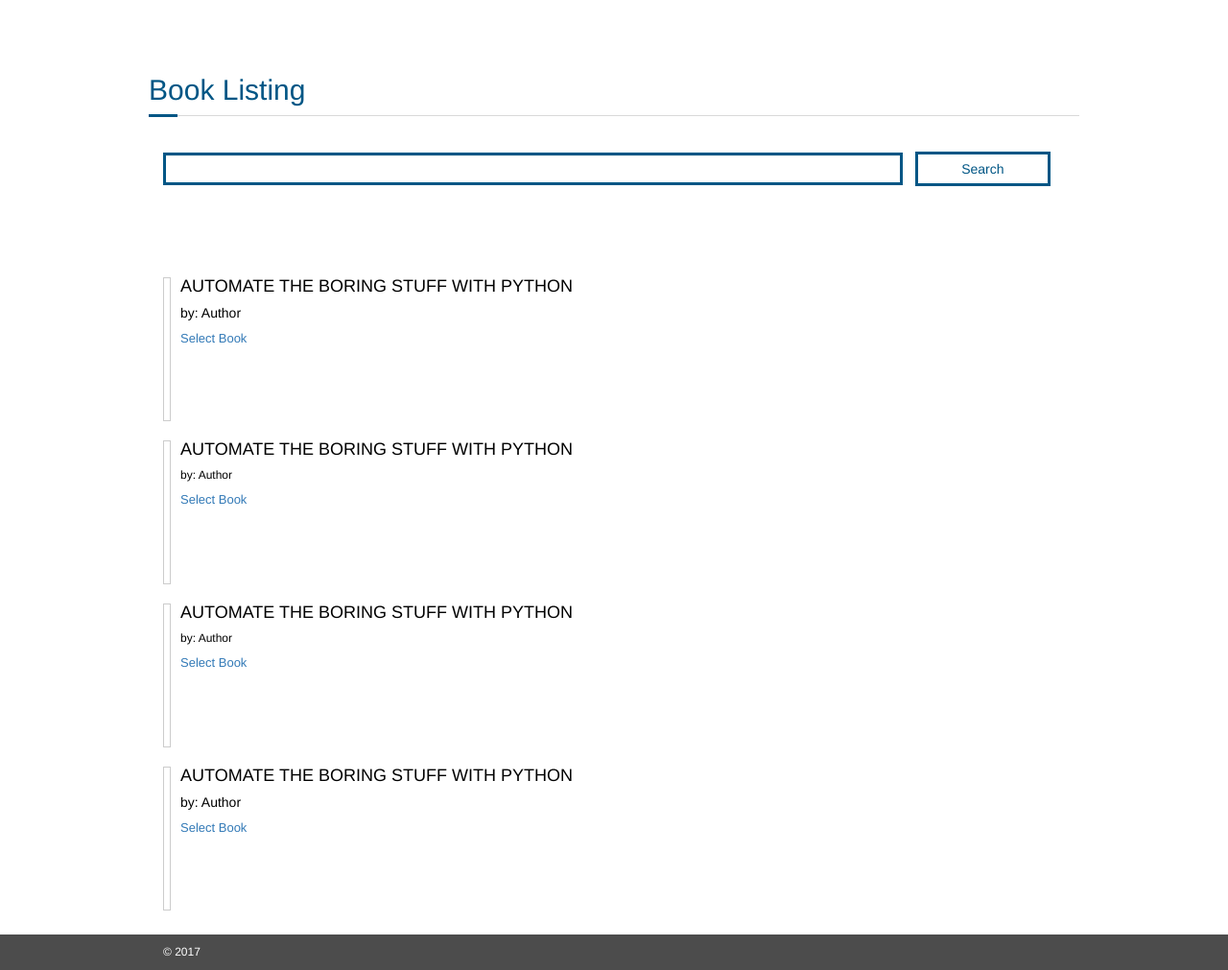
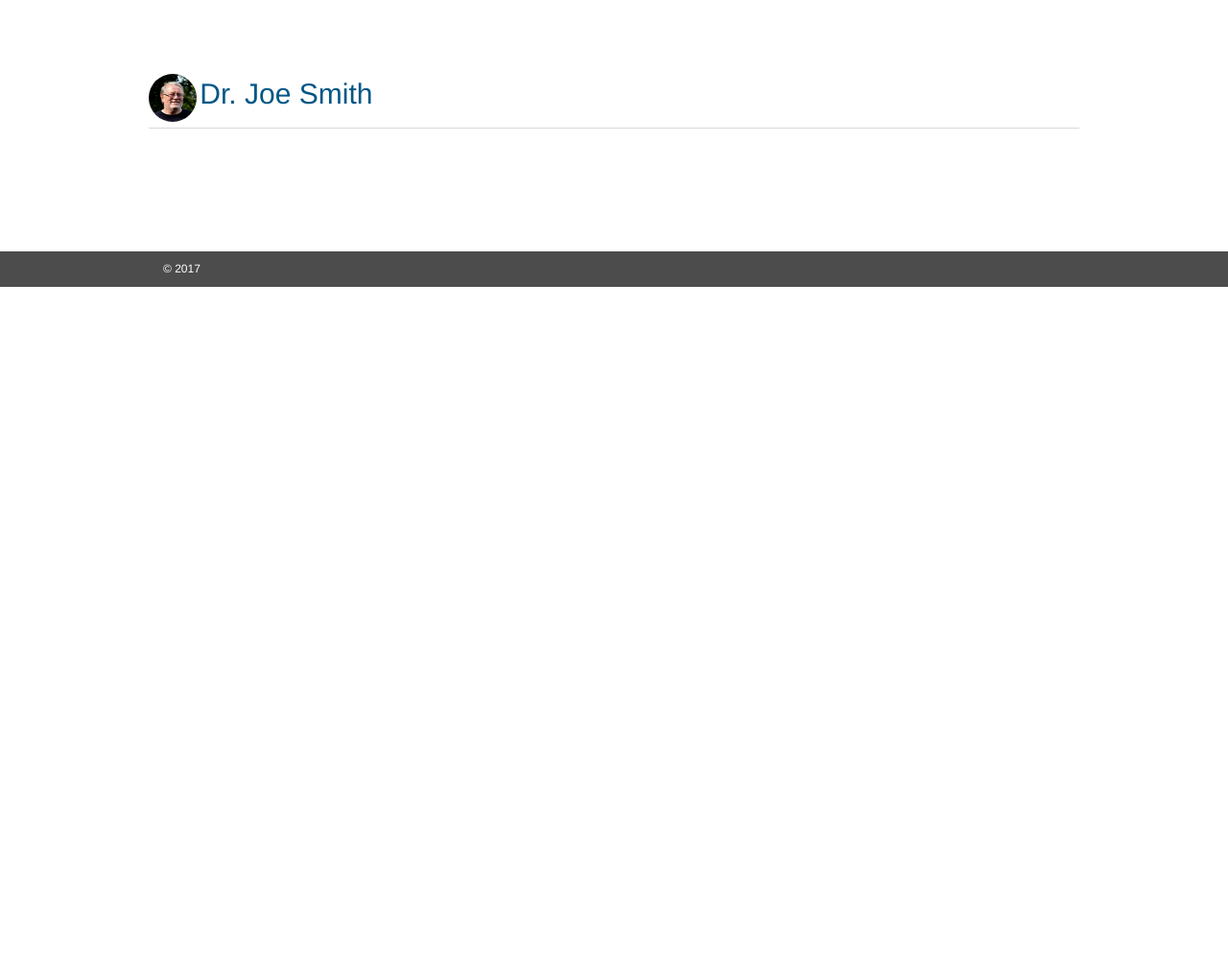
Before and after one commit to JeevFresno/Paw5, a website: page public/professor.html in a window 1280 px wide. Shown: the part 83-1094 px from the top of the page at 96% size. After the commit the page ends 800 px from the top, so only its background shows below. Drawn offline with Linux system fonts and the light colour scheme; a web font is replaced by a local one.

Commit message:
prof page

```diff
--- a/public/css/style.css
+++ b/public/css/style.css
@@ -452,6 +452,19 @@
 .mid-one-details {
     font-size: 18px;
 }
+.img-rounded {
+    border-radius: 100%;
+    height:50px;
+    width:50px;
+    margin-bottom: 6px;
+}
+.heading-xs {
+    display: inline-block;
+    font-size: 30px;
+    font-size: 3.0rem;
+    margin-bottom: 0;
+    margin-top: 0;
+}
 /* Media Queries */
 @media (min-width: 992px) {
     .container {
--- a/public/professor.html
+++ b/public/professor.html
@@ -40,87 +40,15 @@
     <div class="container">
         <div class="row pd_tb_80">
             <div class="col-xs-12 heading-bar">
-                <h1 class="primary-heading color-primary">Book Listing</h1>
-                <span></span>
-            </div>
-            <div class="col-xs-12">
-                <form>
-                    <div class="form-group">
-                        <input type="search" class="form-control" id="" >
-                        <a href="sell_notfound.html" class="button button-dkblue">Search</a>
-                    </div>
-                </form>
+                <img src="img/prof_test.jpg" alt="Dr. Joe Smith" class="img-rounded">
+                <h1 class="color-primary heading-xs">Dr. Joe Smith</h1>
             </div>
         </div>
         <div class="row sp_bt_25">
-            <div class="col-xs-12 listing-item">
-                <div class="media">
-                    <div class="media-left media-middle">
-                        <a href="#">
-                            <img class="media-object" src="img/test.jpeg" alt="" />
-                        </a>
-                    </div>
-                    <div class="media-body">
-                        <h4 class="media-heading">AUTOMATE THE BORING STUFF WITH PYTHON</h4>
-                        <h6 class="media-subheading">by: Author</h6>
-                        <!-- Button trigger modal -->
-                        <a href="#" class="" data-toggle="modal" data-target="#myModal">
-                            Select Book
-                        </a>
-                    </div>
-                </div>
+            <div class="col-xs-12 col-sm-6 listing-item">
+
             </div>
-            <div class="col-xs-12 listing-item">
-                <div class="media">
-                    <div class="media-left media-middle">
-                        <a href="#">
-                            <img class="media-object" src="img/test.jpeg" alt="" />
-                        </a>
-                    </div>
-                    <div class="media-body">
-                        <h4 class="media-heading">AUTOMATE THE BORING STUFF WITH PYTHON</h4>
-                        <h6 class=""media-subheading>by: Author</h6>
-                        <!-- Button trigger modal -->
-                        <a href="#" class="" data-toggle="modal" data-target="#myModal">
-                            Select Book
-                        </a>
-                    </div>
-                </div>
-            </div>
-            <div class="col-xs-12 listing-item">
-                <div class="media">
-                    <div class="media-left media-middle">
-                        <a href="#">
-                            <img class="media-object" src="img/test.jpeg" alt="" />
-                        </a>
-                    </div>
-                    <div class="media-body">
-                        <h4 class="media-heading">AUTOMATE THE BORING STUFF WITH PYTHON</h4>
-                        <h6 class=""media-subheading>by: Author</h6>
-                        <!-- Button trigger modal -->
-                        <a href="#" class="" data-toggle="modal" data-target="#myModal">
-                            Select Book
-                        </a>
-                    </div>
-                </div>
-            </div>
-            <div class="col-xs-12 listing-item">
-                <div class="media">
-                    <div class="media-left media-middle">
-                        <a href="#">
-                            <img class="media-object" src="img/test.jpeg" alt="" />
-                        </a>
-                    </div>
-                    <div class="media-body">
-                        <h4 class="media-heading">AUTOMATE THE BORING STUFF WITH PYTHON</h4>
-                        <h6 class="media-subheading">by: Author</h6>
-                        <!-- Button trigger modal -->
-                        <a href="#" class="" data-toggle="modal" data-target="#myModal">
-                            Select Book
-                        </a>
-                    </div>
-                </div>
-            </div>
+
         </div>
     </div>
 </div>
```
Also changed, not shown: public/img/prof_test.jpg (added).
